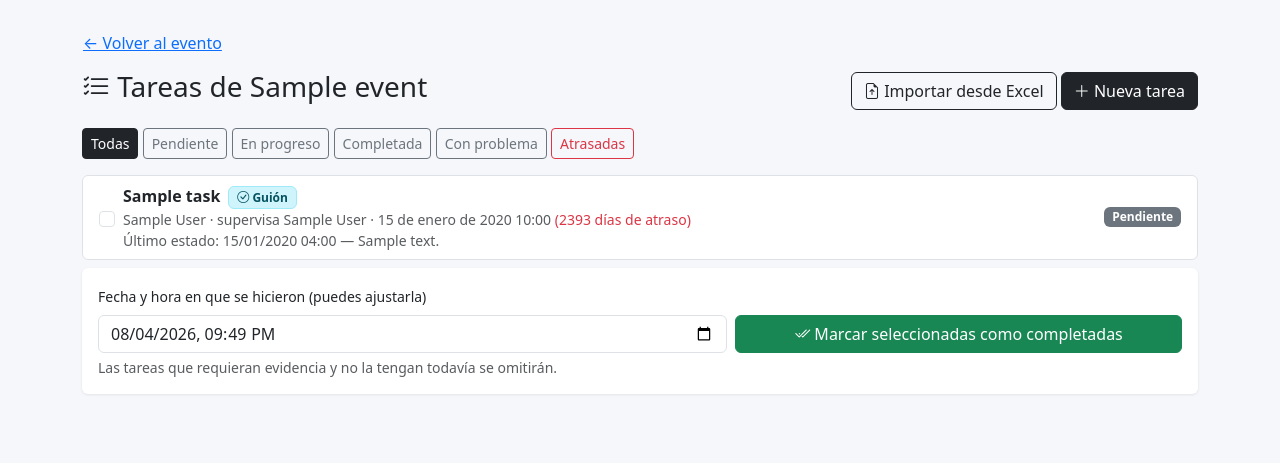
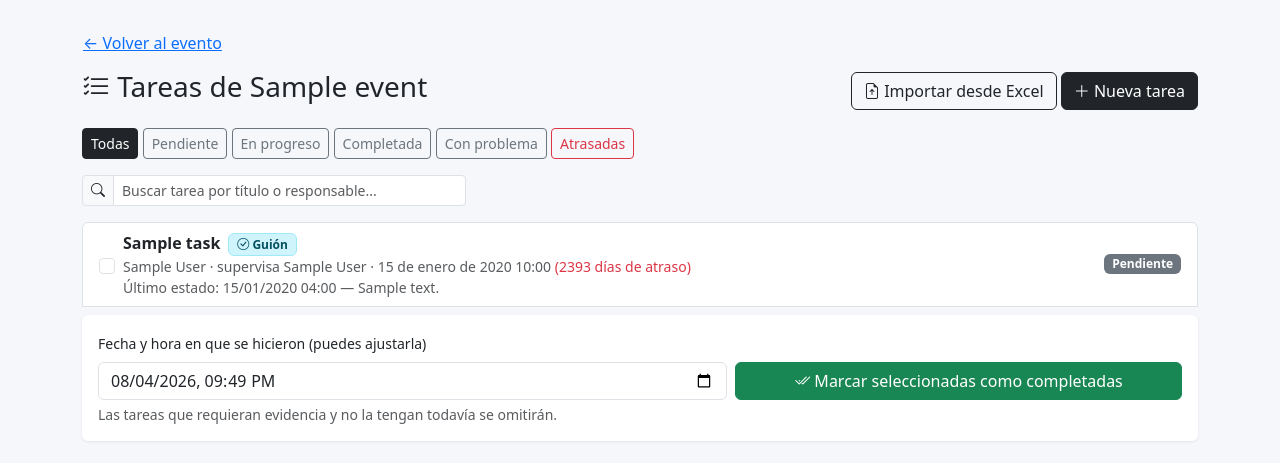
Before and after one commit to czetina/eventos, a Django app: page /tareas/evento/1/ in a window 1280 px wide. Shown: the part 56-519 px from the top of the page. Run offline with Django 5.2, Linux system fonts and the light colour scheme; a user stored in the database is signed in; tables that the repository leaves empty hold one stand-in row (values such as "Sample post"); data that the repository does not hold is empty.

Commit message:
Add search box to event task list
- Client-side filter by title or responsible, case- and accent-insensitive
- Hides non-matching rows via Bootstrap's !important d-none class instead of
  a plain inline style, since something in at least one real-world browser
  environment was silently reverting inline style changes after the fact
- Shows a live "N / total" match counter next to the search box

Co-Authored-By: Claude Sonnet 5 <noreply@anthropic.com>

```diff
--- a/scripts/build_translations.py
+++ b/scripts/build_translations.py
@@ -1035,6 +1035,9 @@ TRANSLATIONS = {
     # Task evidence: delete uploaded file (and its copy on disk)
     "¿Eliminar esta evidencia?": "Delete this evidence?",
     "Evidencia eliminada.": "Evidence deleted.",
+    # Task list: client-side search box
+    "Buscar tarea por título o responsable...": "Search task by title or responsible...",
+    "Ninguna tarea coincide con la búsqueda.": "No task matches the search.",
 }
 
 
--- a/templates/tasks/task_list.html
+++ b/templates/tasks/task_list.html
@@ -23,13 +23,21 @@
   <a href="?atrasadas=1" class="btn btn-sm {% if show_overdue %}btn-danger{% else %}btn-outline-danger{% endif %}">{% trans "Atrasadas" %}</a>
 </div>
 
+<div class="mb-3">
+  <div class="input-group input-group-sm" style="max-width: 24rem;">
+    <span class="input-group-text"><i class="bi bi-search"></i></span>
+    <input type="text" id="taskSearch" class="form-control" autocomplete="off" placeholder="{% trans "Buscar tarea por título o responsable..." %}" oninput="filterTasks()" onkeyup="filterTasks()">
+  </div>
+  <div class="form-text" id="taskSearchCount"></div>
+</div>
+
 <form method="post" action="{% url 'tasks:bulk_complete' %}" id="bulk-complete-form">
   {% csrf_token %}
   <input type="hidden" name="next" value="{{ request.path }}{% if active_status %}?status={{ active_status }}{% endif %}">
 
   <div class="list-group mb-2">
     {% for task in tasks %}
-    <div class="list-group-item d-flex justify-content-between align-items-center gap-2">
+    <div class="list-group-item d-flex justify-content-between align-items-center gap-2 task-row" data-task-search="{{ task.title|lower }} {{ task.responsible_display|lower }}">
       {% if task.status != 'completada' %}
       <input type="checkbox" class="form-check-input flex-shrink-0" name="task_ids" value="{{ task.pk }}">
       {% else %}
@@ -66,6 +74,7 @@
     {% empty %}
     <div class="list-group-item text-muted">{% trans "No hay tareas." %}</div>
     {% endfor %}
+    <div class="list-group-item text-muted d-none" id="taskSearchEmpty">{% trans "Ninguna tarea coincide con la búsqueda." %}</div>
   </div>
 
   {% if tasks %}
@@ -85,4 +94,38 @@
   </div>
   {% endif %}
 </form>
+
+<script>
+  var DIACRITICS_RE = new RegExp('[' + String.fromCharCode(0x0300) + '-' + String.fromCharCode(0x036f) + ']', 'g');
+  function normalizeSearchText(s) {
+    return s.normalize('NFD').replace(DIACRITICS_RE, '');
+  }
+  function filterTasks() {
+    var box = document.getElementById('taskSearch');
+    var q = normalizeSearchText(box.value.trim().toLowerCase());
+    var rows = document.querySelectorAll('.task-row');
+    var visibleCount = 0;
+    rows.forEach(function (row) {
+      var haystack = normalizeSearchText(row.dataset.taskSearch);
+      var match = !q || haystack.indexOf(q) !== -1;
+      row.classList.toggle('d-none', !match);
+      if (match) visibleCount++;
+    });
+    var emptyMsg = document.getElementById('taskSearchEmpty');
+    if (emptyMsg) {
+      emptyMsg.classList.toggle('d-none', !(q && rows.length && !visibleCount));
+    }
+    var counter = document.getElementById('taskSearchCount');
+    if (counter) {
+      counter.textContent = q ? (visibleCount + ' / ' + rows.length) : '';
+    }
+  }
+
+  var searchBox = document.getElementById('taskSearch');
+  if (searchBox) {
+    searchBox.addEventListener('input', filterTasks);
+    searchBox.addEventListener('keyup', filterTasks);
+    searchBox.addEventListener('change', filterTasks);
+  }
+</script>
 {% endblock %}
```
Also changed, not shown: locale/en/LC_MESSAGES/django.po, 1 other file.
